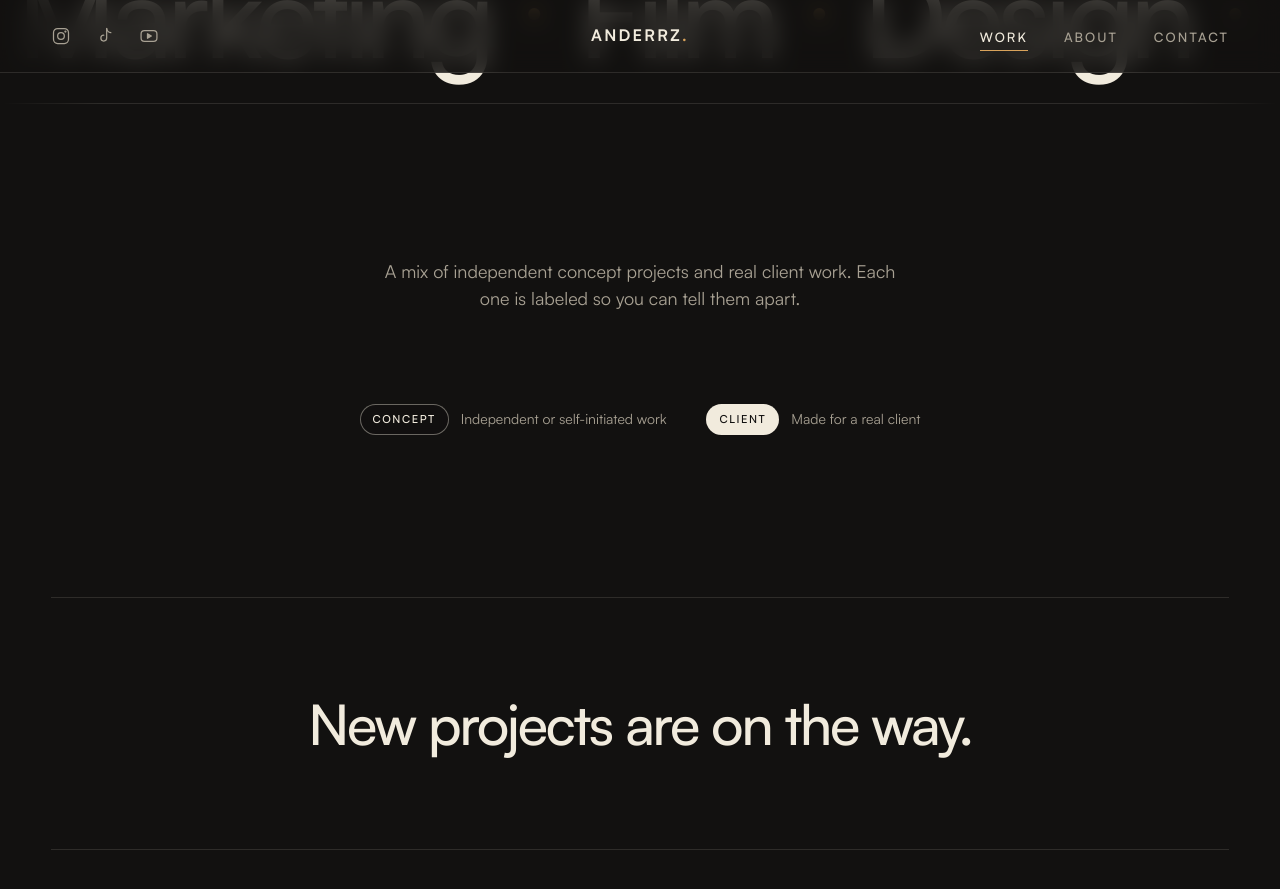
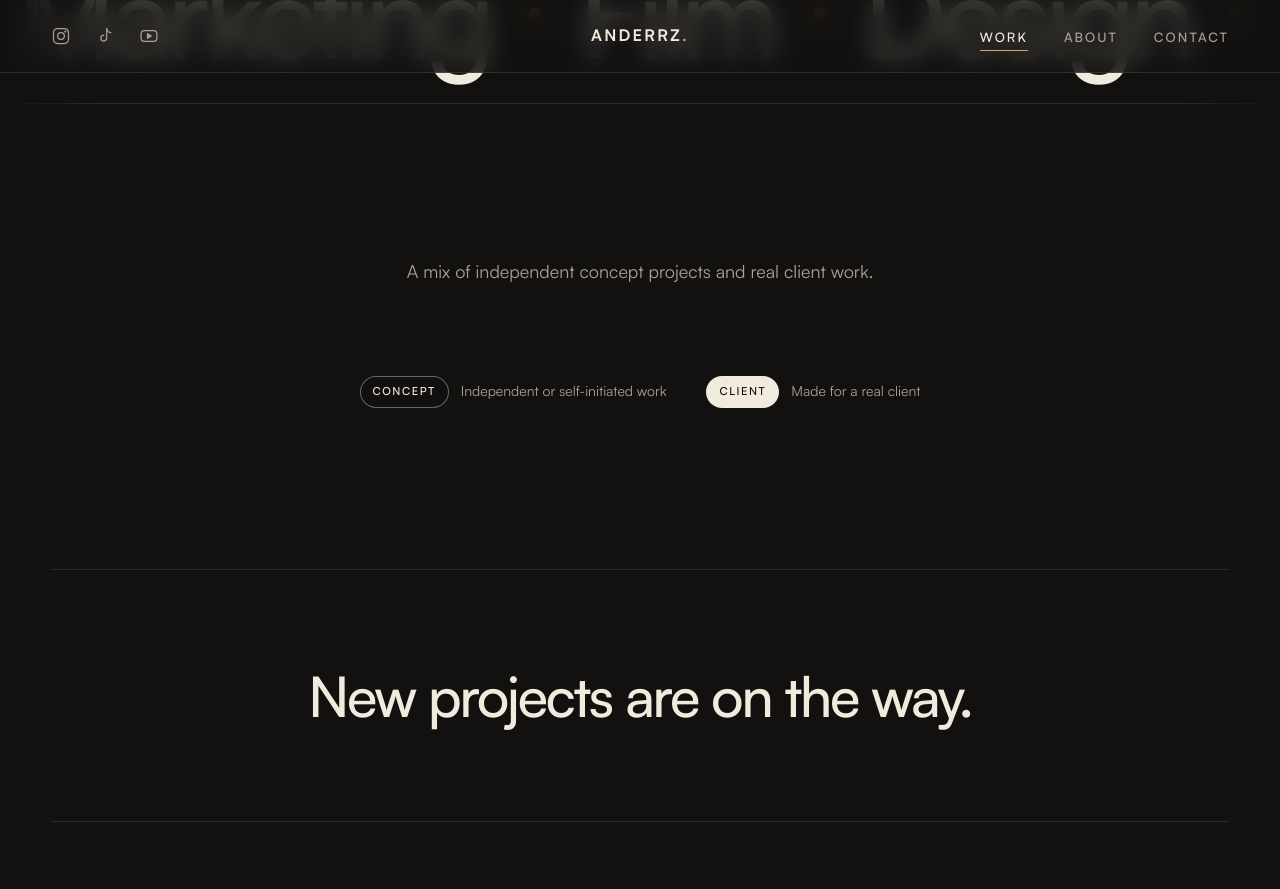
Before and after one commit to Anderrzx/anderrz.portfolio.github.io, a Jekyll site: the page built from work/index.html, in a window 1280 px wide and 900 px high, scrolled down 300 px. Shown: the top 889 px of the window. Built offline with Jekyll 4.4.1, drawn with Linux system fonts in a browser that asks for light colours.

Commit message:
Work: shorten the intro sentence
Co-Authored-By: Claude Opus 5.5 <noreply@anthropic.com>

```diff
--- a/work/index.html
+++ b/work/index.html
@@ -16,7 +16,7 @@ permalink: /work/
     {% include marquee.html words="Design|Marketing|Film" %}
 
     <div class="container">
-        <p class="page-lead reveal">A mix of independent concept projects and real client work. Each one is labeled so you can tell them apart.</p>
+        <p class="page-lead reveal">A mix of independent concept projects and real client work.</p>
 
         <dl class="type-legend reveal">
             <div>
```
